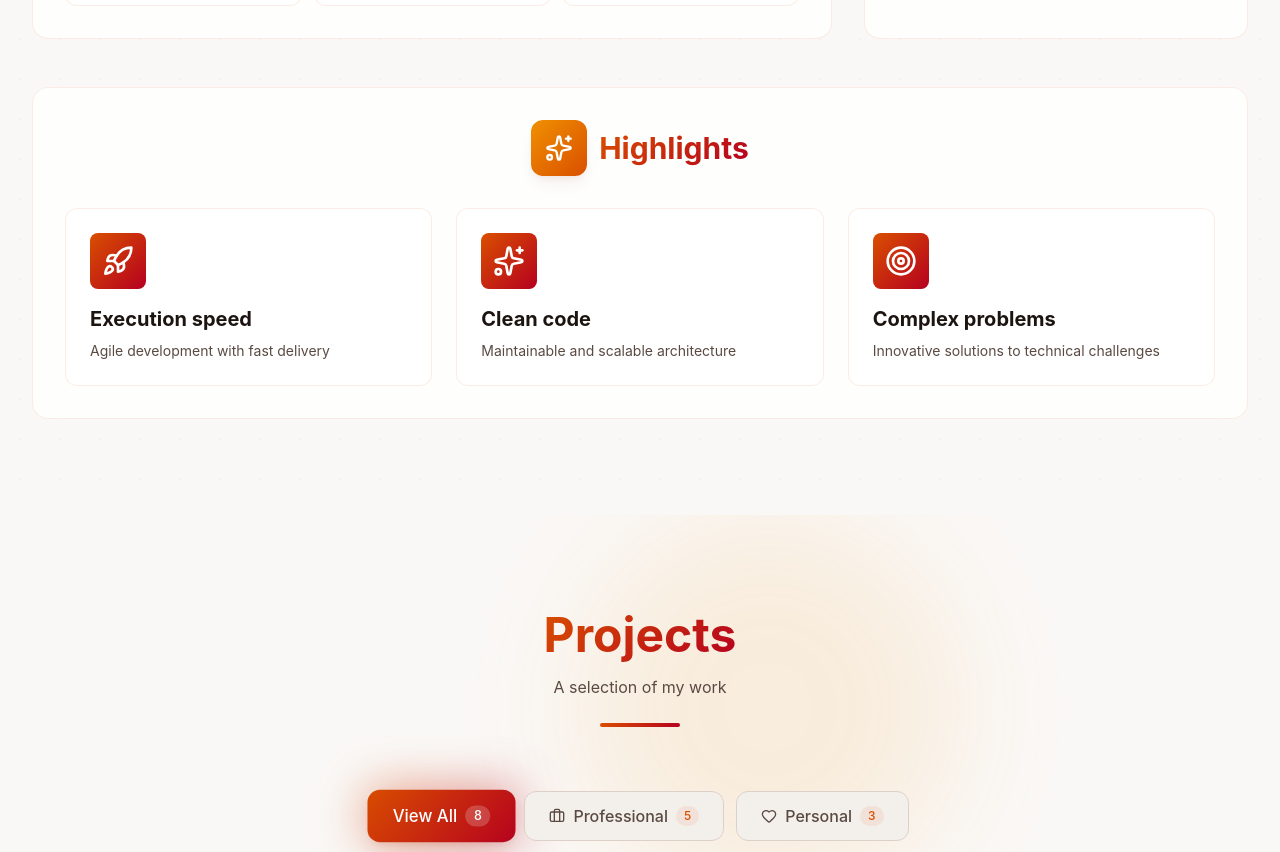
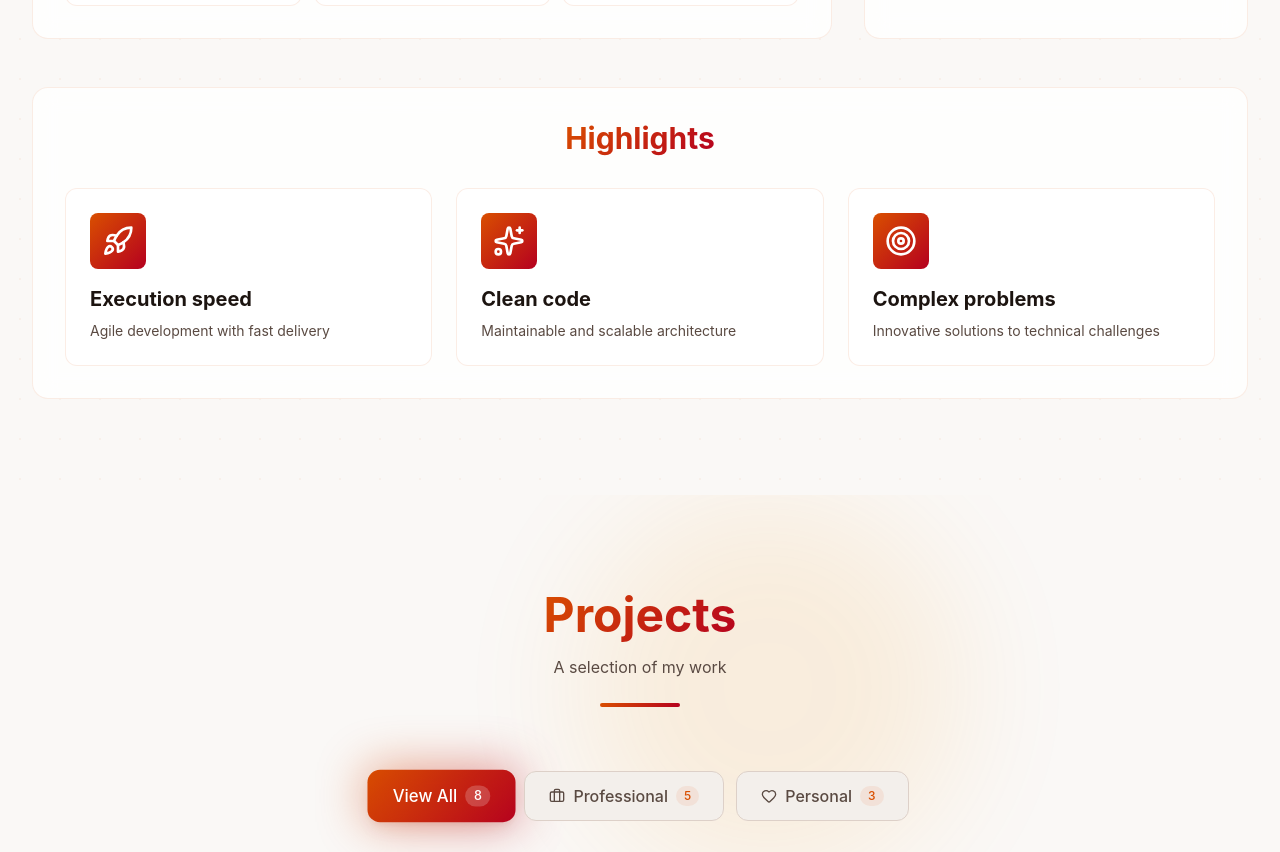
Before and after one commit to Mikajy01/my-portfolio, a React (Vite) app: page / in a window 1280 px wide. Shown: the part 2040-2892 px from the top of the page. Built offline with nearby package versions, Linux system fonts and the light colour scheme.

Commit message:
refactor(skills): remove unused sparkles animation from highlights section

```diff
--- a/src/features/skills/components/Skills.tsx
+++ b/src/features/skills/components/Skills.tsx
@@ -314,15 +314,6 @@ const Skills = () => {
         <div className="observe-animation opacity-0 transition-all duration-700 delay-400">
           <div className="glass-effect p-8 rounded-2xl border border-border">
             <div className="flex items-center gap-3 mb-8 justify-center">
-              <div
-                className="w-14 h-14 rounded-xl flex items-center justify-center shadow-lg"
-                style={{
-                  background:
-                    "linear-gradient(135deg, var(--color-accent), var(--color-primary))",
-                }}
-              >
-                <Sparkles className="w-7 h-7 text-white" />
-              </div>
               <h3 className="text-2xl md:text-3xl font-bold text-gradient">
                 {t("skills.highlightsTitle")}
               </h3>
```
